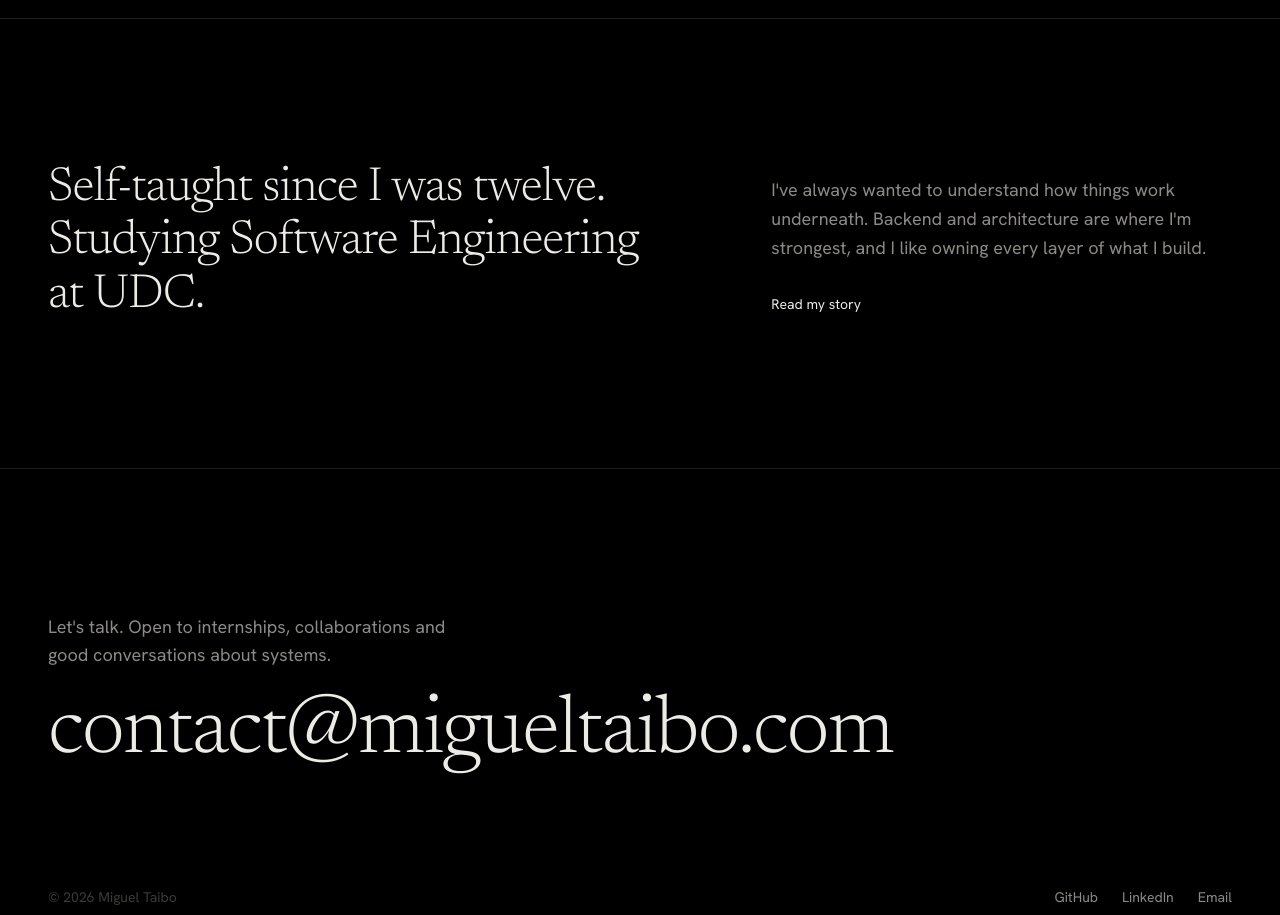
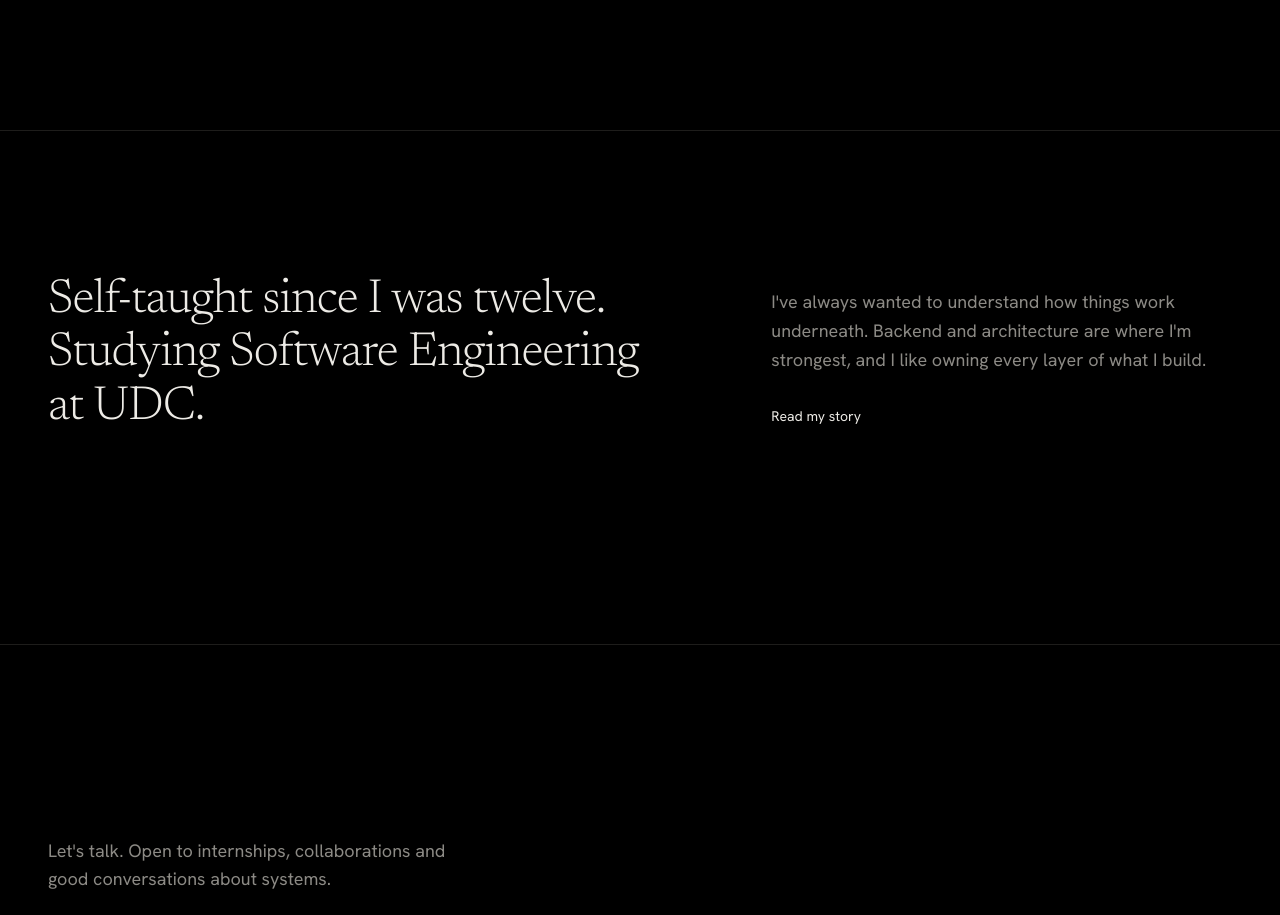
Before and after one commit to mtaibo/portfolio, a Vue app: page / in a window 1280 px wide. Shown: the part 4740-5655 px from the top of the page. Built offline with nearby package versions, Linux system fonts and the light colour scheme.

Commit message:
style: add more space around the about section

```diff
--- a/src/components/AboutSection.vue
+++ b/src/components/AboutSection.vue
@@ -1,5 +1,5 @@
 <template>
-  <section class="px-6 md:px-12 py-24 md:py-36 max-w-[1320px] mx-auto border-t border-hair">
+  <section class="px-6 md:px-12 pt-24 md:pt-36 pb-36 md:pb-52 max-w-[1320px] mx-auto border-t border-hair">
     <div class="grid md:grid-cols-12 gap-10 md:gap-14">
       <p class="display md:col-span-7 text-bone text-3xl md:text-5xl leading-[1.12] max-w-[22ch]">
         {{ t.about.heading }}
--- a/src/components/ContactSection.vue
+++ b/src/components/ContactSection.vue
@@ -1,5 +1,5 @@
 <template>
-  <footer class="px-6 md:px-12 pt-24 md:pt-36 pb-10 max-w-[1320px] mx-auto border-t border-hair">
+  <footer class="px-6 md:px-12 pt-32 md:pt-48 pb-10 max-w-[1320px] mx-auto border-t border-hair">
     <p class="text-ash text-lg max-w-[40ch]">{{ t.contact.heading }} {{ t.contact.subheading }}</p>
     <a
       href="mailto:contact@migueltaibo.com"
--- a/src/components/ProjectsSection.vue
+++ b/src/components/ProjectsSection.vue
@@ -5,7 +5,7 @@
       <h2 class="display text-bone text-[clamp(3.25rem,10vw,8.5rem)] leading-none">{{ t.projects.label }}</h2>
     </div>
 
-    <div id="projects" class="space-y-40 md:space-y-64 pt-10 md:pt-16 pb-24 md:pb-36">
+    <div id="projects" class="space-y-40 md:space-y-64 pt-10 md:pt-16 pb-40 md:pb-64">
       <article
         v-for="(project, i) in t.projects.items"
         :key="project.id"
```
